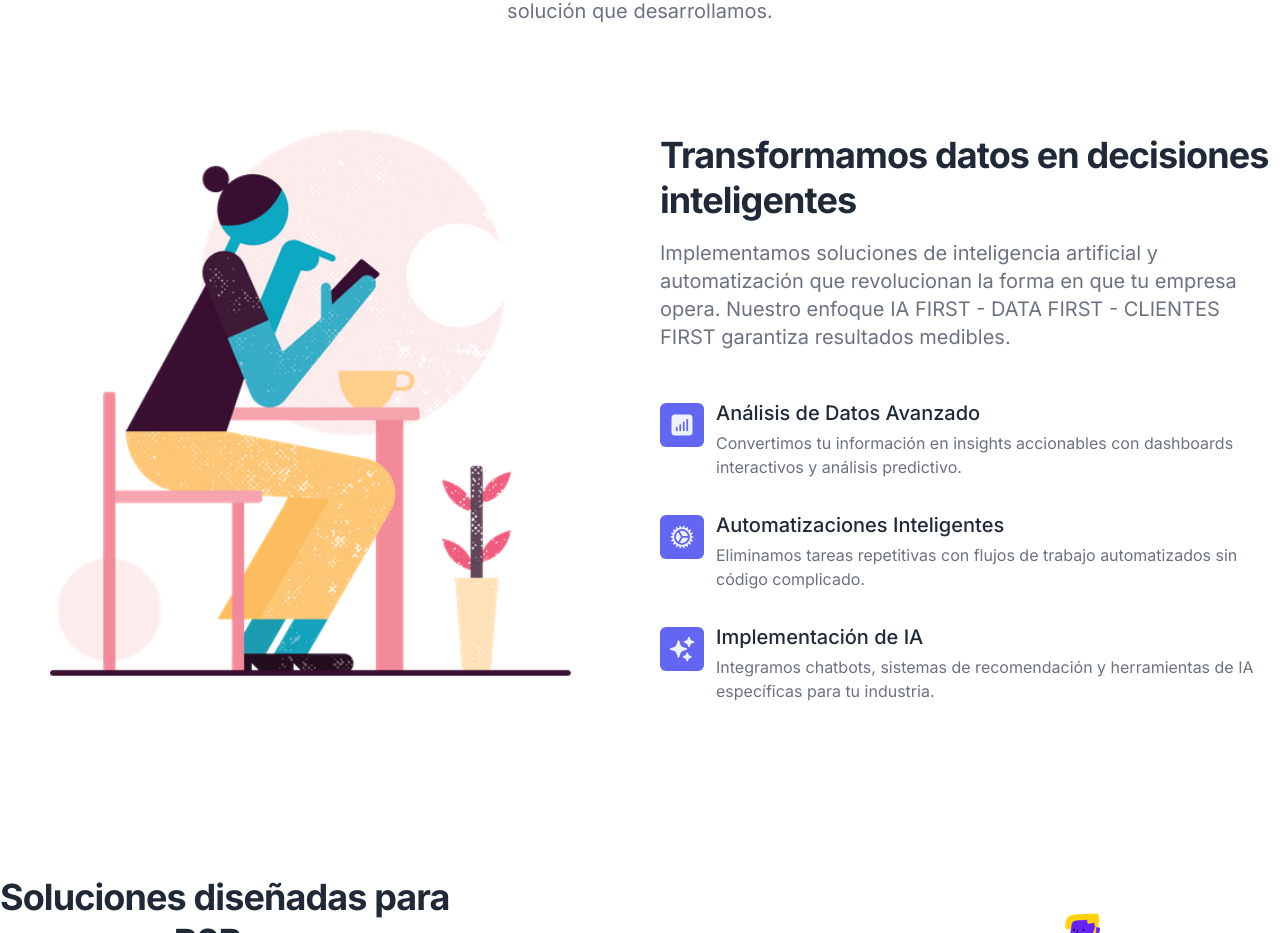
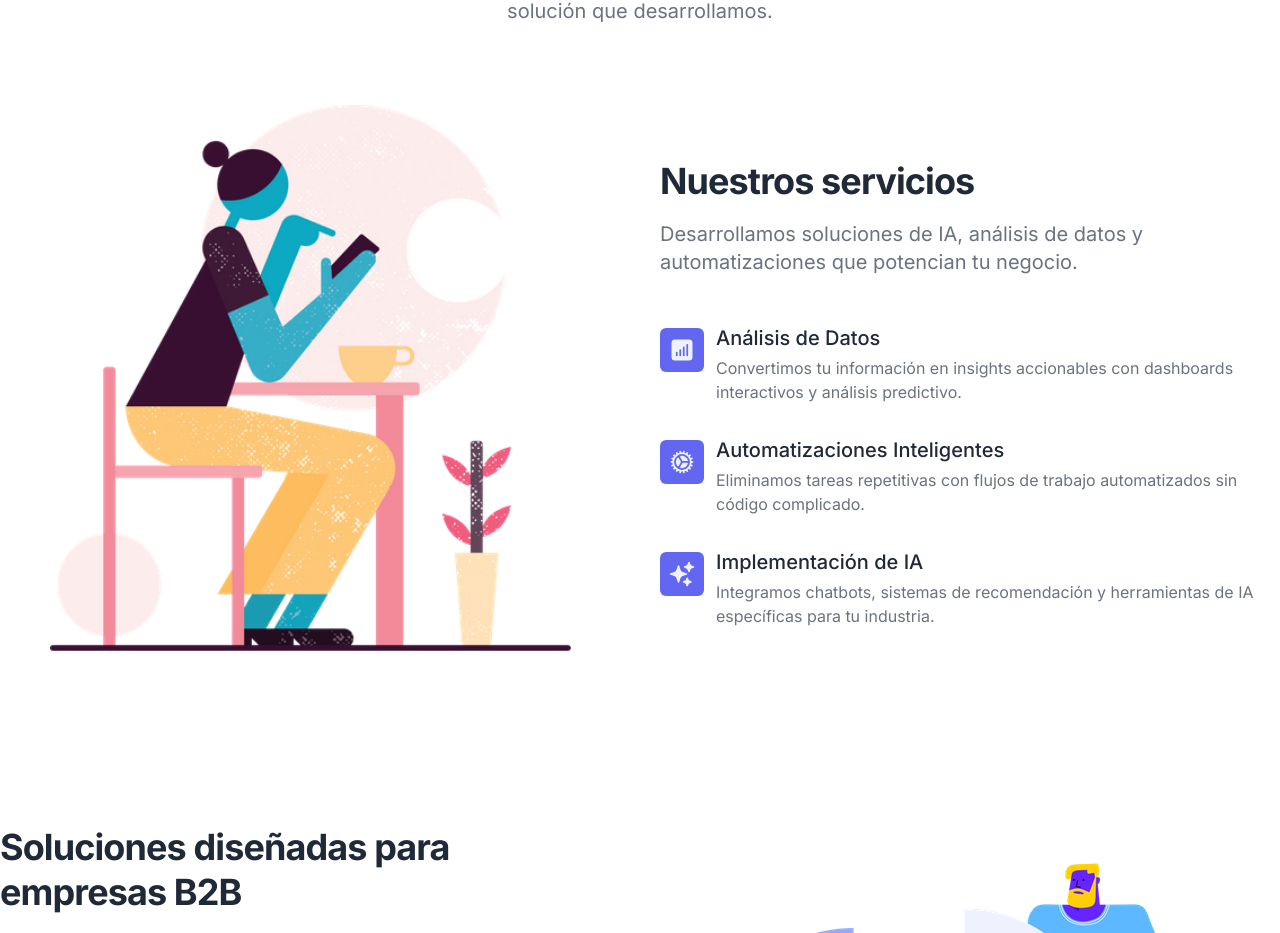
Before and after one commit to emiperaltaok/syncro-landing, a Next.js app: page / in a window 1280 px wide. Shown: the part 1269-2202 px from the top of the page. Built offline with nearby package versions, Linux system fonts and the light colour scheme.

Commit message:
simplifique texto en seccion nuestros servicios

```diff
--- a/src/components/data.js
+++ b/src/components/data.js
@@ -11,12 +11,12 @@ import benefitOneImg from "../../public/img/benefit-one.png";
 import benefitTwoImg from "../../public/img/benefit-two.png";
 
 const benefitOne = {
-  title: "Transformamos datos en decisiones inteligentes",
-  desc: "Implementamos soluciones de inteligencia artificial y automatización que revolucionan la forma en que tu empresa opera. Nuestro enfoque IA FIRST - DATA FIRST - CLIENTES FIRST garantiza resultados medibles.",
+  title: "Nuestros servicios",
+  desc: "Desarrollamos soluciones de IA, análisis de datos y automatizaciones que potencian tu negocio.",
   image: benefitOneImg,
   bullets: [
     {
-      title: "Análisis de Datos Avanzado",
+      title: "Análisis de Datos",
       desc: "Convertimos tu información en insights accionables con dashboards interactivos y análisis predictivo.",
       icon: <ChartBarSquareIcon />,
     },
```
